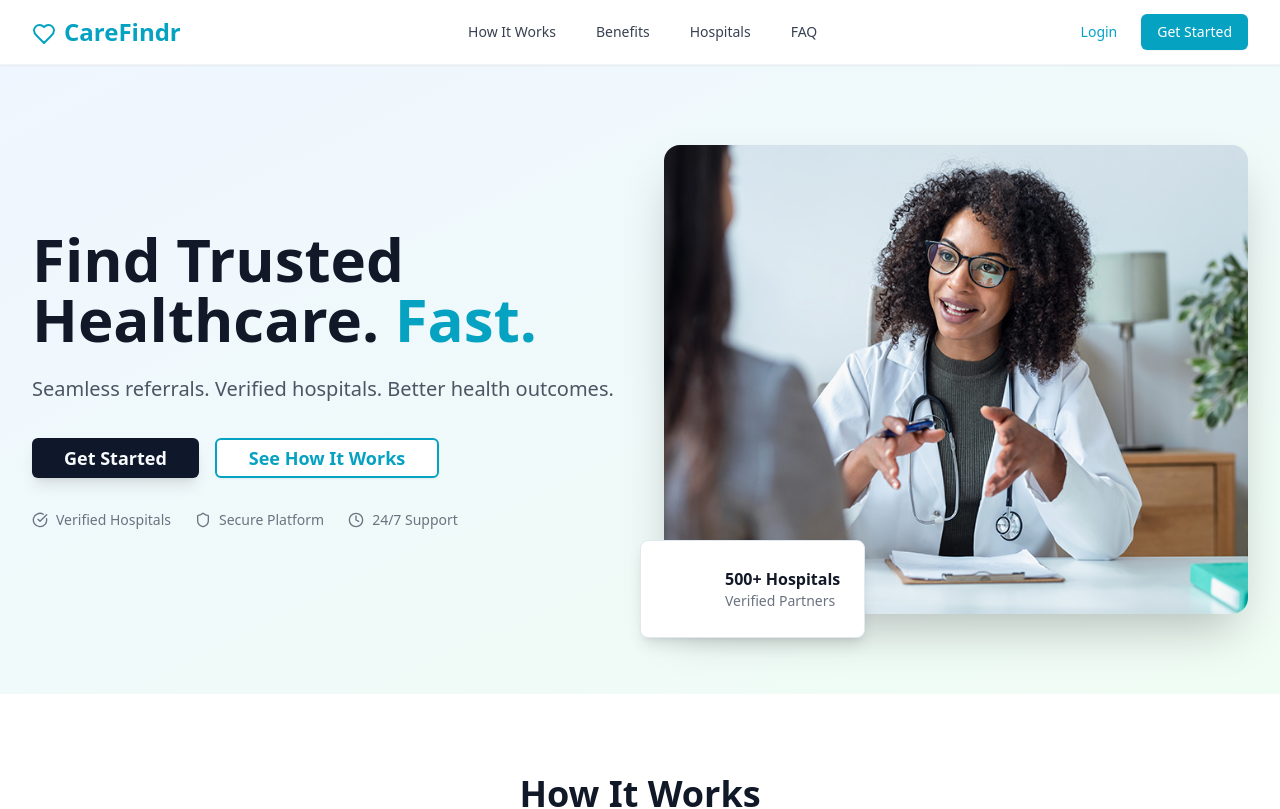
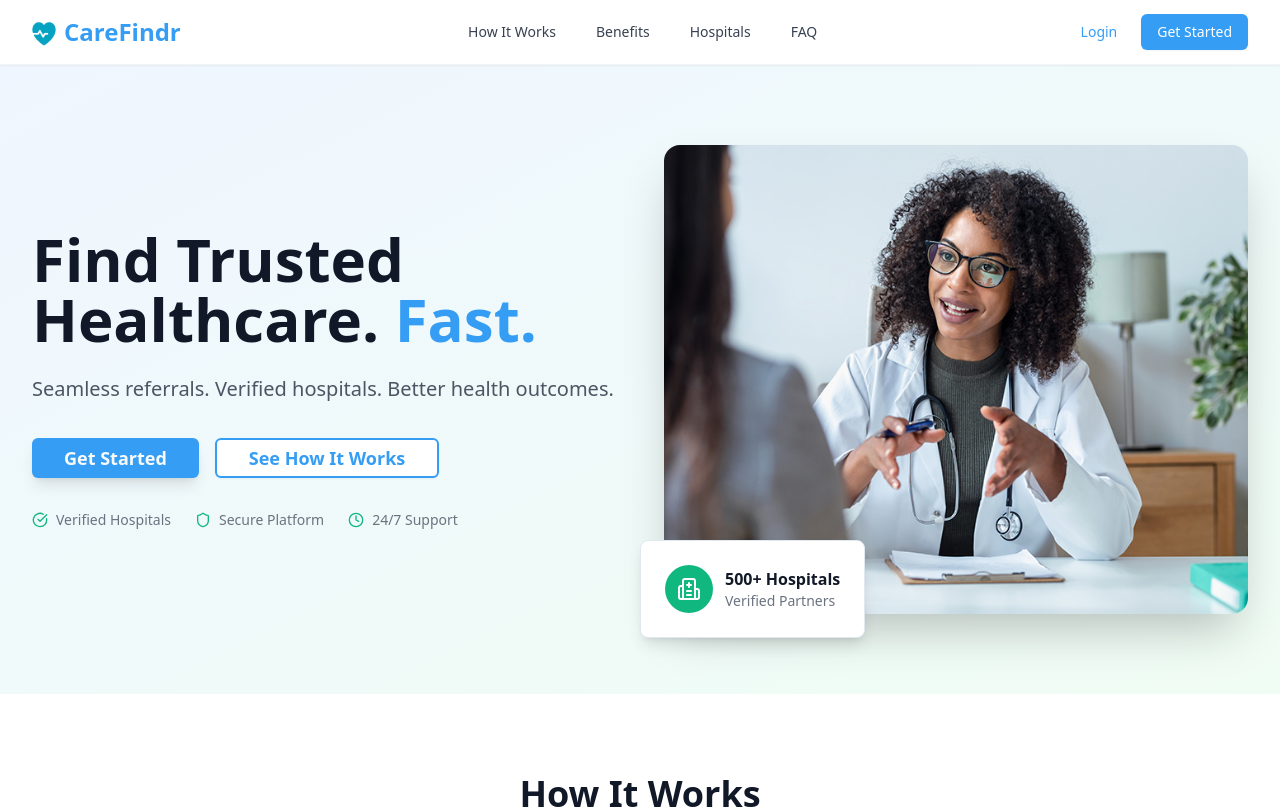
Before and after one commit to alishba2/careFindr-frontend, a React (Vite) app: page / in a window 1280 px wide. Shown: the top 809 px of the page. Built offline with nearby package versions, Linux system fonts and the light colour scheme.

Commit message:
small changes

```diff
--- a/src/components/pages/footer.jsx
+++ b/src/components/pages/footer.jsx
@@ -104,7 +104,7 @@ export default function Footer() {
                 placeholder="Enter your email"
                 className="flex-1 rounded-r-none text-gray-900"
               />
-              <Button className="bg-primarysolid hover:bg-blue-700 rounded-l-none">
+              <Button className="bg-primarysolid h-10 hover:bg-blue-700 rounded-l-none">
                 <svg
                   className="w-4 h-4"
                   fill="none"
--- a/src/components/pages/home.jsx
+++ b/src/components/pages/home.jsx
@@ -47,7 +47,7 @@ export default function Landing() {
                             <div className="mt-8 flex flex-col sm:flex-row gap-4">
                                 <Button
                                     size="lg"
-                                    className="px-8 py-4 text-lg font-semibold shadow-lg hover:shadow-xl transform hover:-translate-y-1 transition-all"
+                                    className="px-8 py-4 text-lg font-semibold shadow-lg bg-[#359DF4] hover:bg-[#359DF4] hover:shadow-xl transform hover:-translate-y-1 transition-all"
                                     onClick={() => navigate("/register")}
                                 >
                                     Get Started
@@ -63,15 +63,15 @@ export default function Landing() {
                             </div>
                             <div className="mt-8 flex items-center space-x-6 text-sm text-gray-500">
                                 <div className="flex items-center">
-                                    <CheckCircle className="w-4 h-4 text-success mr-2" />
+                                    <CheckCircle className="w-4 h-4 text-success mr-2 text-[#10B77F]" />
                                     Verified Hospitals
                                 </div>
                                 <div className="flex items-center">
-                                    <Shield className="w-4 h-4 text-success mr-2" />
+                                    <Shield className="w-4 h-4 text-success mr-2 text-[#10B77F]" />
                                     Secure Platform
                                 </div>
                                 <div className="flex items-center">
-                                    <Clock className="w-4 h-4 text-success mr-2" />
+                                    <Clock className="w-4 h-4 text-success mr-2 text-[#10B77F]" />
                                     24/7 Support
                                 </div>
                             </div>
@@ -85,7 +85,7 @@ export default function Landing() {
                             <Card className="absolute -bottom-6 -left-6 bg-white shadow-lg">
                                 <CardContent className="p-6">
                                     <div className="flex items-center space-x-3">
-                                        <div className="w-12 h-12 bg-success rounded-full flex items-center justify-center">
+                                        <div className="w-12 h-12 bg-[#10B77F] rounded-full flex items-center  justify-center">
                                             <Hospital className="w-6 h-6 text-white" />
                                         </div>
                                         <div>
@@ -319,7 +319,7 @@ export default function Landing() {
                                     <div className="text-sm text-gray-600">Verified Hospitals</div>
                                 </div>
                                 <div className="text-center">
-                                    <div className="text-3xl font-bold text-success">10K+</div>
+                                    <div className="text-3xl font-bold text-[#10B77F]">10K+</div>
                                     <div className="text-sm text-gray-600">Successful Referrals</div>
                                 </div>
                             </div>
--- a/src/components/pages/login.jsx
+++ b/src/components/pages/login.jsx
@@ -45,7 +45,7 @@ export const Login = () => {
       localStorage.setItem("facilityType", response.facility.type.toLowerCase());
       setStatus(null);
       setLoginError(null);
-      navigate("/facility-dashboard");
+      window.location.href = "/facility-dashboard"; // hard reload
     } catch (error) {
       const errorMessage =
         error.response?.data?.error || "Login failed. Please try again.";
--- a/src/components/pages/navbar.jsx
+++ b/src/components/pages/navbar.jsx
@@ -3,6 +3,7 @@ import { Button } from "../ui/button";
 import { Heart, Menu, X } from "lucide-react";
 import { useNavigate, useLocation } from "react-router-dom";
 import { useAuth } from "../hook/auth";
+import icon from "../../assets/Vector.png"
 
 export default function Navbar() {
     const { token } = useAuth();
@@ -33,7 +34,7 @@ export default function Navbar() {
                                 className="md:text-2xl text-lg font-bold text-primarysolid cursor-pointer"
                                 onClick={() => navigate("/")}
                             >
-                                <Heart className="md:w-6 md:h-6 w-4 h-4 inline mr-2" />
+                                <img src={icon} className="md:w-6 md:h-6 w-4 h-4 inline mr-2" alt="icon" />
                                 CareFindr
                             </div>
                         </div>
@@ -57,14 +58,6 @@ export default function Navbar() {
                     {/* Right Side Buttons */}
                     {token ? (
                         <div className="flex items-center gap-2">
-                            {location.pathname === "/" ? (
-                                <Button
-                                    onClick={() => navigate("/facility-dashboard/home")}
-                                    className="bg-primarysolid md:text-sm hover:bg-primarysolid text-white shadow-sm"
-                                >
-                                    Dashboard
-                                </Button>
-                            ) : (
                             <Button
                                 variant="ghost"
                                 onClick={() => {
@@ -72,11 +65,19 @@ export default function Navbar() {
                                     localStorage.clear();
                                     navigate("/login");
                                 }}
-                                    className="bg-primarysolid md:text-sm hover:bg-primarysolid text-white shadow-sm"
+                                className="text-primarysolid hover:primarysolid"
                             >
                                 Logout
                             </Button>
-                            )}
+
+                            <Button
+                                onClick={() => navigate("/facility-dashboard/home")}
+                                className="bg-primarysolid md:text-sm hover:bg-primarysolid text-white shadow-sm"
+                            >
+                                Dashboard
+                            </Button>
+
+
                         </div>
                     ) : (
                         <div className="flex items-center gap-2">
```
Also changed, not shown: src/assets/Vector.svg (added), tailwind.css. Lines whose indentation alone changed are shown as unchanged.
